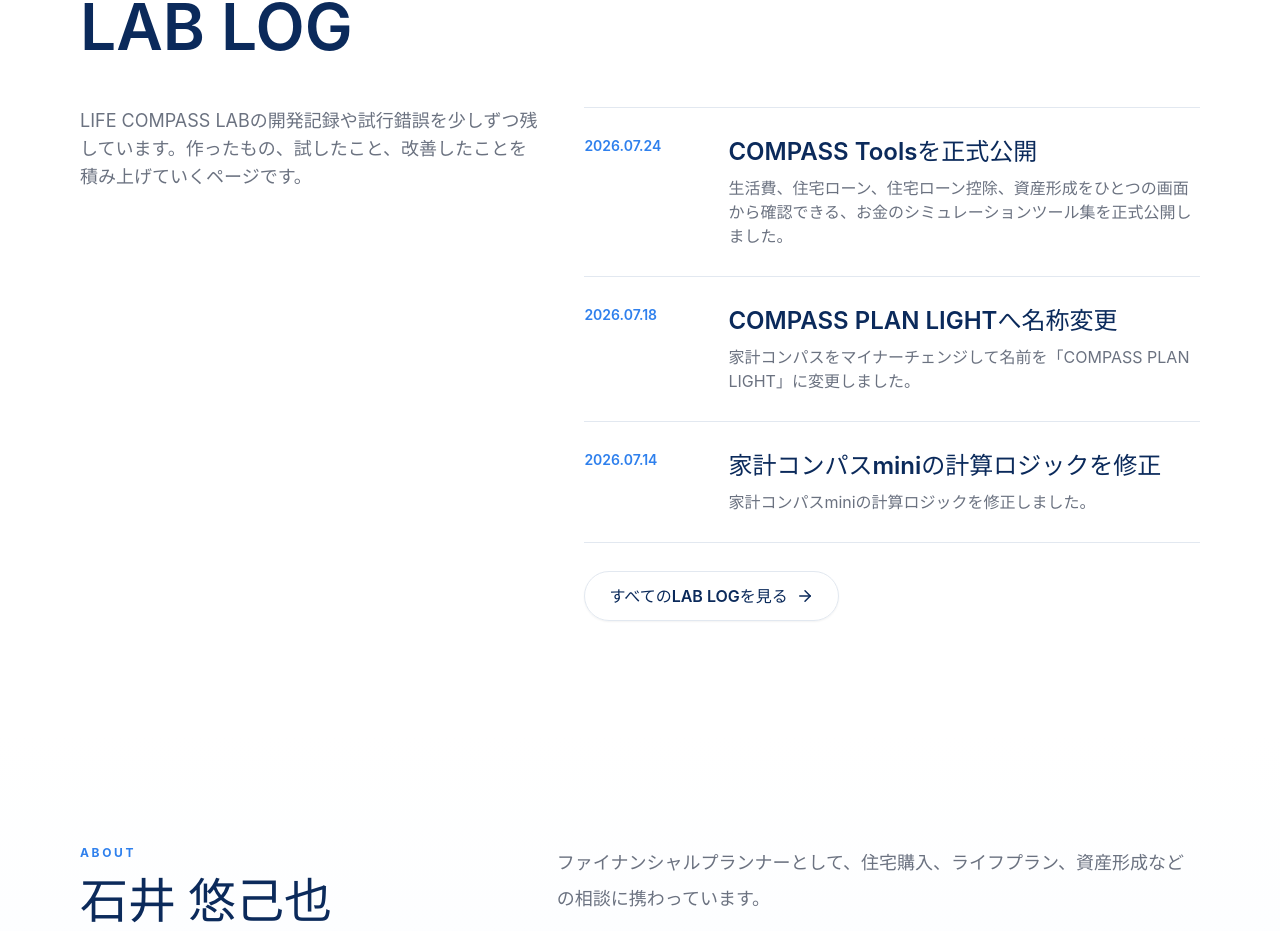
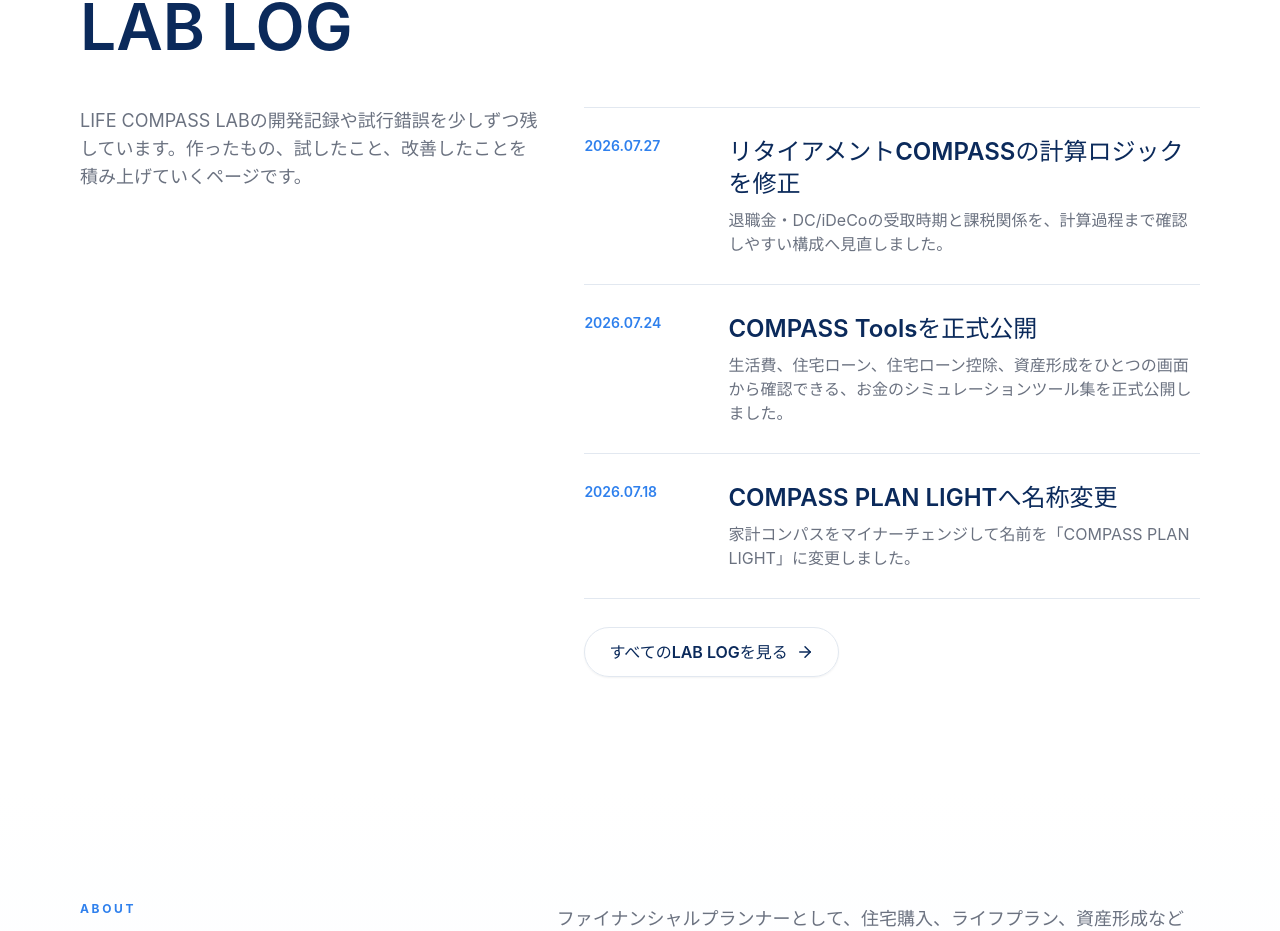
Before and after one commit to yukiya1106-arch/lifecompasslab, a React (Vite) app: page / in a window 1280 px wide. Shown: the part 2890-3821 px from the top of the page. Built offline with nearby package versions, Linux system fonts and the light colour scheme.

Commit message:
Add Retirement COMPASS lab log

```diff
--- a/src/data/labLogData.ts
+++ b/src/data/labLogData.ts
@@ -8,6 +8,16 @@ export type LabLog = {
 };
 
 export const labLogs: LabLog[] = [
+  {
+    date: "2026.07.27",
+    title: "リタイアメントCOMPASSの計算ロジックを修正",
+    summary:
+      "退職金・DC/iDeCoの受取時期と課税関係を、計算過程まで確認しやすい構成へ見直しました。",
+    body:
+      "会社退職金の額面、退職所得控除、課税退職所得、概算税額を順番に確認できるようにし、その後にDC/iDeCoをいつ受け取るか、一時金・年金・併用のどれで受け取るかを比較できる構成へ整理しました。過去の一時金との重複期間調整、60歳以降も掛金を続けた場合の加入期間と控除額、退職後資金の推移グラフも見直しています。",
+    linkLabel: "リタイアメントCOMPASSを開く",
+    linkUrl: "/lifecompasslab/tools/retirement-compass/",
+  },
   {
     date: "2026.07.24",
     title: "COMPASS Toolsを正式公開",
```
